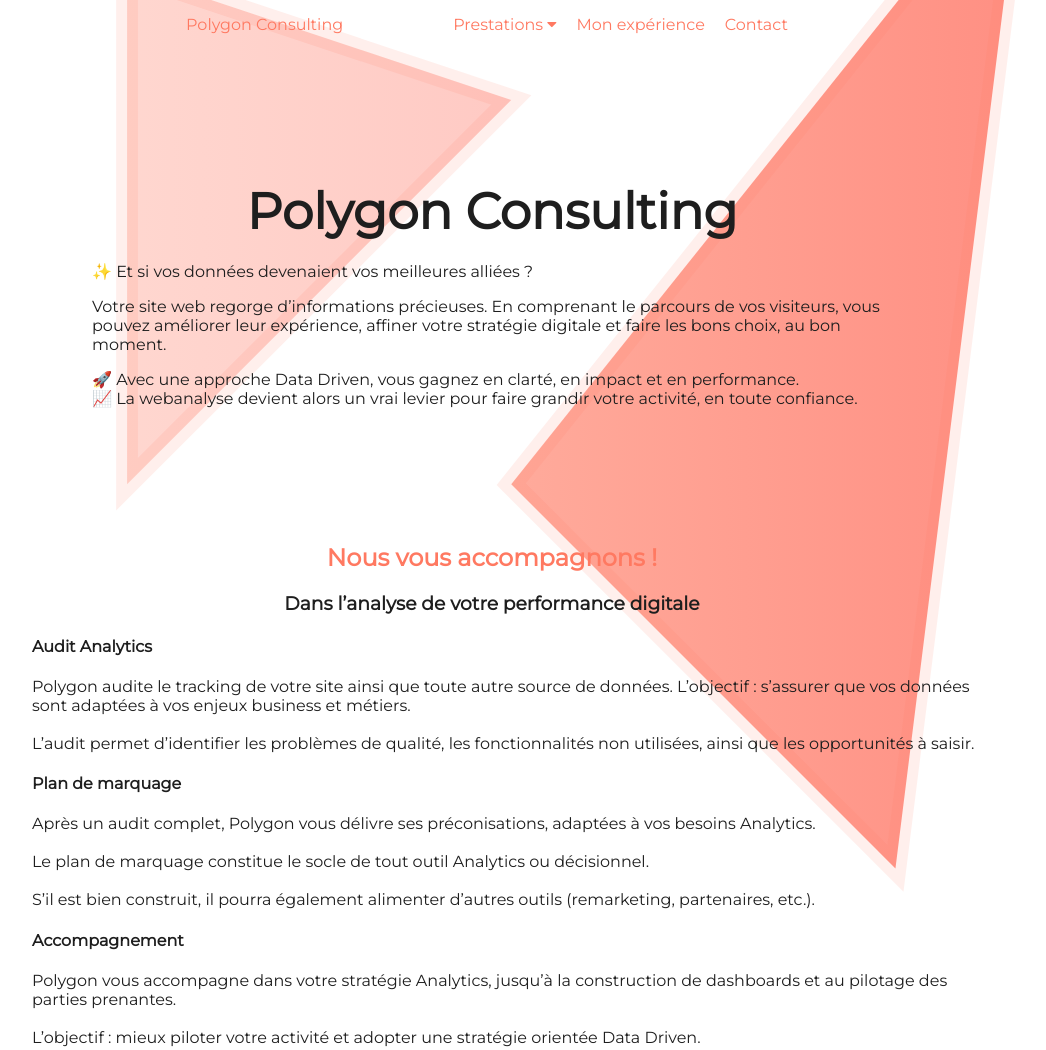
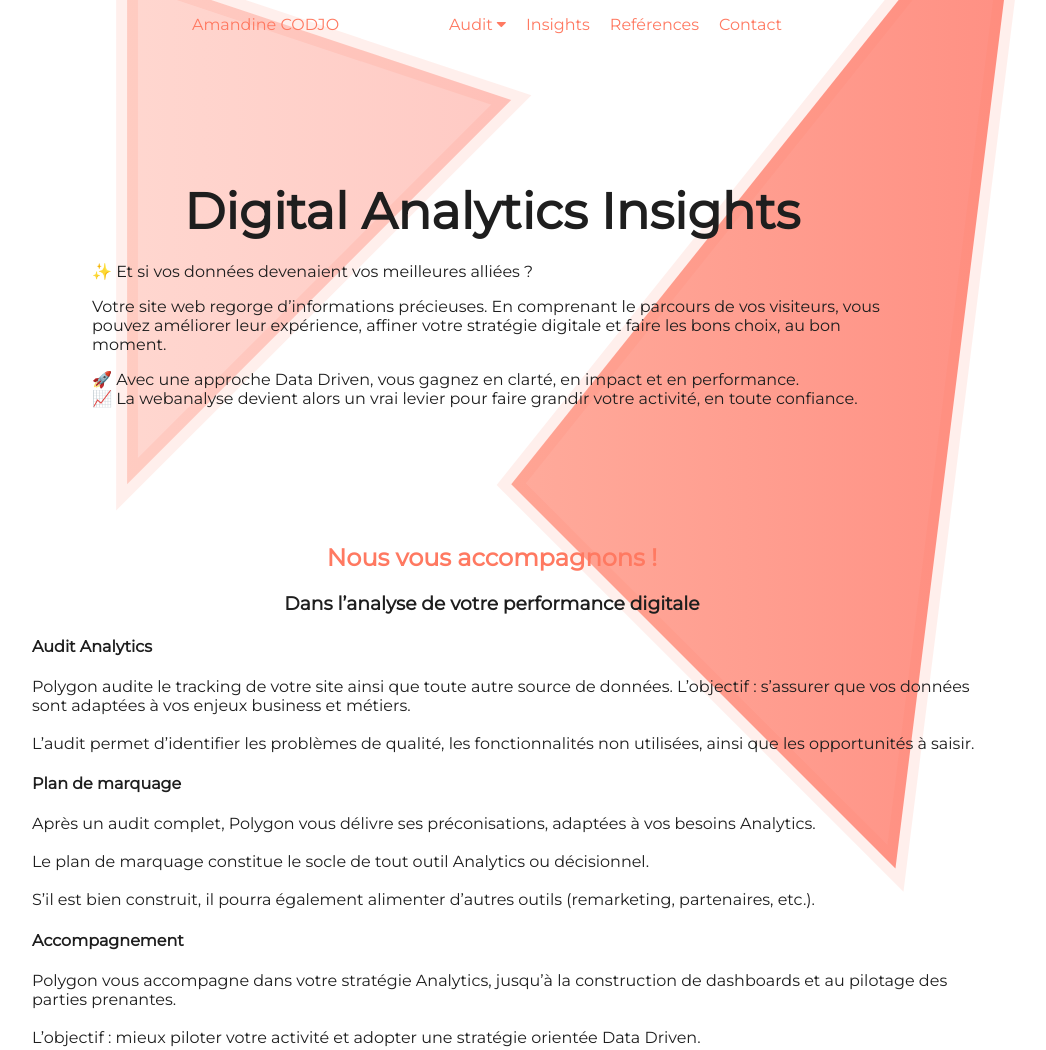
Before and after one commit to Renedeo/Website, a plain HTML site: page index.html in a window 1280 px wide. Shown: the top 1050 px of the page, without its empty margins (148-1194 px from the left). Drawn offline with Linux system fonts and the light colour scheme; files that its build step writes are made by us from their sources; a web font is replaced by a local one.

Commit message:
Fix: resolved issues Changer texte en haut à gauche #1 Changer titre #2 Changer le texte des liens en haut dans le header #3 - Refer to the index file to see the  changed text, as needed

```diff
--- a/index.html
+++ b/index.html
@@ -17,7 +17,7 @@
     <link rel="stylesheet" href="public/styles/section/form.css" />
     <link rel="stylesheet" href="https://cdnjs.cloudflare.com/ajax/libs/font-awesome/4.7.0/css/font-awesome.css">
     <link href="https://fonts.googleapis.com/css2?family=Montserrat&display=swap" rel="stylesheet">
-    <title>Polygon Consulting</title>
+    <title>Amandine CODJO</title>
 </head>
 
 <body>
@@ -56,20 +56,20 @@
         <nav id="nav-bar">
 
             <div id="logo">
-                <a href="#" class="navbar-link">Polygon Consulting</a>
+                <a href="#" class="navbar-link">Amandine CODJO</a>
             </div>
             <!-- <input id="nav-toggle" name="nav-toggle" type="checkbox"> -->
             <ul id="navigation">
                 <!-- Dropdown menu items -->
                 <li id="nav-item-dropdown">
-                    <a href="#prestation" class="navbar-link">Prestations <i class="fa fa-caret-down"></i></a>
-
+                    <a href="#prestation" class="navbar-link">Audit <i class="fa fa-caret-down"></i></a>
                     <ul class="dropdown-menu-content hide">
-                        <li class="dropdown-item"><a href="#analyse" class="dropdown-link">Analyse</a></li>
+                        <li class="dropdown-item"><a href="#analyse" class="dropdown-link">Insights</a></li>
                         <li class="dropdown-item"><a href="#formation" class="dropdown-link">Formation</a></li>
                     </ul>
                 </li>
-                <li class="nav-bar-item"><a href="#realisation" class="navbar-link">Mon expérience</a></li>
+                <li><a href="#prestation" class="navbar-link">Insights</i></a></li>
+                <li class="nav-bar-item"><a href="#realisation" class="navbar-link">Reférences</a></li>
                 <li class="nav-bar-item"><a href="#contact" class="navbar-link">Contact</a></li>
             </ul>
 
@@ -86,7 +86,7 @@
     <main>
         <section id="banner-text">
             <div id="banner-presentation" class="data-spy">
-                <h1>Polygon Consulting</h1>
+                <h1>Digital Analytics Insights</h1>
                 <p>
                     ✨ Et si vos données devenaient vos meilleures alliées ?
                 </p>
```
